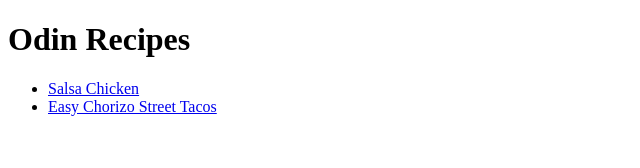
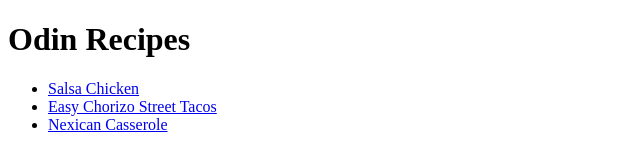
Before and after one commit to smwoodruff1/odin-recipes, a plain HTML site: page index.html in a window 1280 px wide. Shown: the whole page, without its empty margins (0-640 px from the left). Drawn offline with Linux system fonts and the light colour scheme.

Commit message:
Add link to Mexican Casserole recipe.

```diff
--- a/index.html
+++ b/index.html
@@ -9,6 +9,7 @@
         <ul>
          <li><a href="./recipes/salsa-chicken.html">Salsa Chicken</a></li>
          <li><a href="./recipes/easy-chorizo-street-tacos.html">Easy Chorizo Street Tacos</a></li>
+         <li><a href="./recipes/mexican-casserole.html">Nexican Casserole</a></li>
         </ul>
     </body>
 </html>
```
